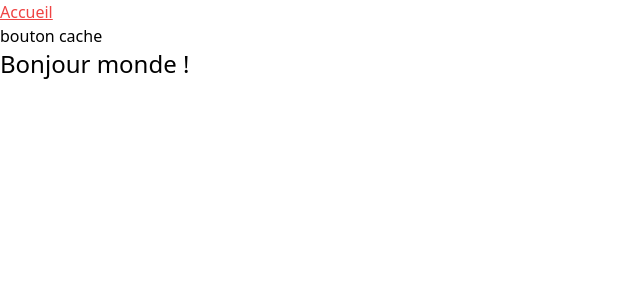
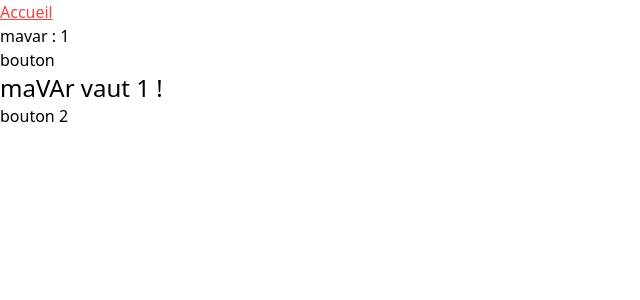
Before and after one commit to MMI-SAE-203/r213-2024-pracht-tp1-NathannSchwarz, a Vue app: page / in a window 1280 px wide. Shown: the top 300 px of the page, without its empty margins (0-640 px from the left). Built offline with nearby package versions, Linux system fonts and the light colour scheme.

Commit message:
Update index.vue

```diff
--- a/src/pages/index.vue
+++ b/src/pages/index.vue
@@ -2,12 +2,23 @@
 
 import { ref } from 'vue';
 
-  const maVar = ref(true)
+  const maVar = ref(1)
+
 
 </script>
 
 <template>
-  <button @click="maVar=!maVar">bouton cache</button>
+  <p>mavar : {{ maVar }}</p>
 
-  <h1 v-show="maVar" class="text-2xl">Bonjour monde !</h1>
+  <button @click="maVar = maVar === 1 ? 0 : 1">bouton</button>
+
+  <h1 v-show="maVar === 1" class="text-2xl">maVAr vaut 1 !</h1>
+
+  <button @click="maVar = maVar === 2 ? 0 : 2">bouton 2</button>
+
+  <h1 v-show="maVar === 2" class="text-2xl">maVAr vaut 2 !</h1>
+
+
+
+
 </template>
```
